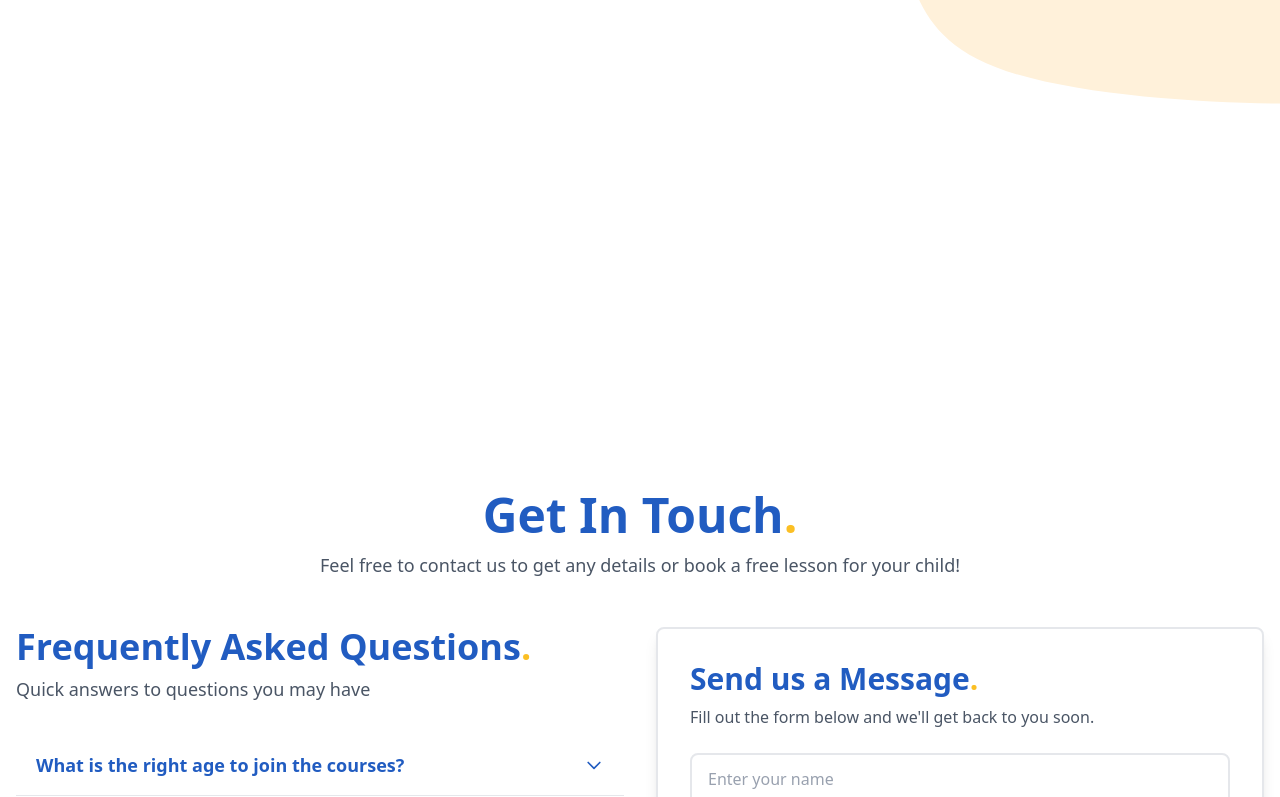
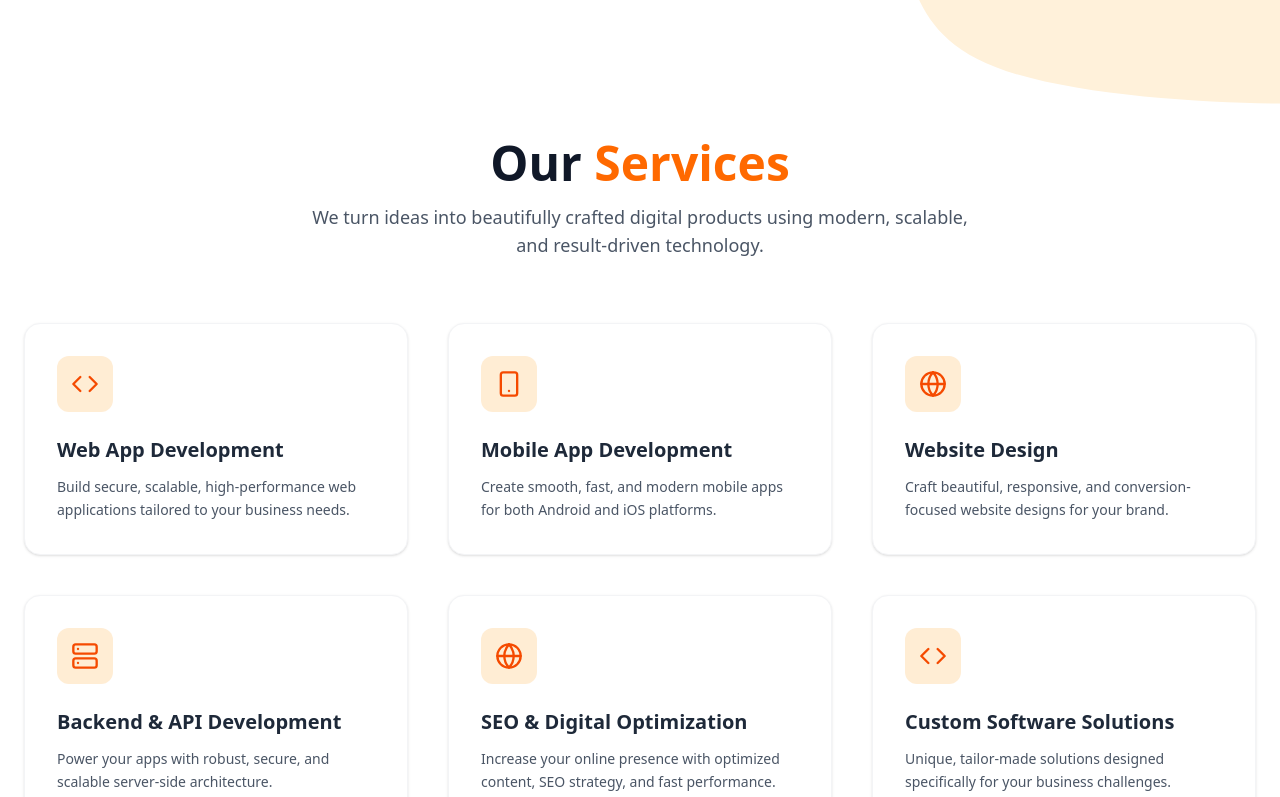
Before and after one commit to Dreamlytix/dreamlytix-next, a Next.js app: page / in a window 1280 px wide. Shown: the part 620-1417 px from the top of the page. Built offline with nearby package versions, Linux system fonts and the light colour scheme.

Commit message:
feat(ui): install lucid-react and initialized services section

```diff
--- a/package.json
+++ b/package.json
@@ -10,6 +10,7 @@
   },
   "dependencies": {
     "framer-motion": "^12.23.24",
+    "lucide-react": "^0.554.0",
     "next": "16.0.1",
     "react": "19.2.0",
     "react-dom": "19.2.0"
--- a/src/app/page.tsx
+++ b/src/app/page.tsx
@@ -1,11 +1,12 @@
 import Contact from "@/components/sections/Contact/Contact";
 import Hero from "@/components/sections/Hero/Hero";
+import Services from "@/components/sections/Services/Services";
 
 export default function Home() {
   return (
     <>
       <Hero />
-      <div className="h-100"></div>
+      <Services />
       <Contact />
     </>
   );
--- /dev/null
+++ b/src/components/sections/Services/ServiceCard.tsx
@@ -0,0 +1,30 @@
+import { LucideIcon } from "lucide-react";
+
+interface ServiceCardProps {
+  icon: LucideIcon;
+  title: string;
+  description: string;
+}
+const ServiceCard = ({ icon: Icon, title, description }: ServiceCardProps) => {
+  return (
+    <div
+      className="
+        bg-white rounded-2xl shadow-sm border border-gray-100
+        p-8 hover:shadow-lg transition group
+      "
+    >
+      {/* Icon */}
+      <div className="w-14 h-14 rounded-xl bg-orange-100 flex items-center justify-center mb-6 group-hover:bg-orange-200 transition">
+        <Icon className="w-7 h-7 text-orange-600" />
+      </div>
+
+      {/* Title */}
+      <h3 className="text-xl font-semibold text-gray-800 mb-3">{title}</h3>
+
+      {/* Description */}
+      <p className="text-gray-600 leading-relaxed text-sm">{description}</p>
+    </div>
+  );
+};
+
+export default ServiceCard;
--- /dev/null
+++ b/src/components/sections/Services/Services.tsx
@@ -0,0 +1,60 @@
+import { Code, Globe, Smartphone, Server } from "lucide-react";
+import ServiceCard from "./ServiceCard";
+
+const Services = () => {
+  return (
+    <section className="container mx-auto px-6 py-24">
+      {/* Heading */}
+      <div className="text-center max-w-2xl mx-auto mb-16">
+        <h2 className="text-4xl md:text-5xl font-bold text-gray-900">
+          Our <span className="text-orange-500">Services</span>
+        </h2>
+        <p className="mt-4 text-gray-600 text-lg">
+          We turn ideas into beautifully crafted digital products using modern,
+          scalable, and result-driven technology.
+        </p>
+      </div>
+
+      {/* Services Grid */}
+      <div className="grid md:grid-cols-2 lg:grid-cols-3 gap-10">
+        <ServiceCard
+          icon={Code}
+          title="Web App Development"
+          description="Build secure, scalable, high-performance web applications tailored to your business needs."
+        />
+
+        <ServiceCard
+          icon={Smartphone}
+          title="Mobile App Development"
+          description="Create smooth, fast, and modern mobile apps for both Android and iOS platforms."
+        />
+
+        <ServiceCard
+          icon={Globe}
+          title="Website Design"
+          description="Craft beautiful, responsive, and conversion-focused website designs for your brand."
+        />
+
+        <ServiceCard
+          icon={Server}
+          title="Backend & API Development"
+          description="Power your apps with robust, secure, and scalable server-side architecture."
+        />
+
+        <ServiceCard
+          icon={Globe}
+          title="SEO & Digital Optimization"
+          description="Increase your online presence with optimized content, SEO strategy, and fast performance."
+        />
+
+        <ServiceCard
+          icon={Code}
+          title="Custom Software Solutions"
+          description="Unique, tailor-made solutions designed specifically for your business challenges."
+        />
+      </div>
+    </section>
+  );
+};
+
+export default Services;
```
Also changed, not shown: 1 other file (tests, documents, lock files or other folders).
